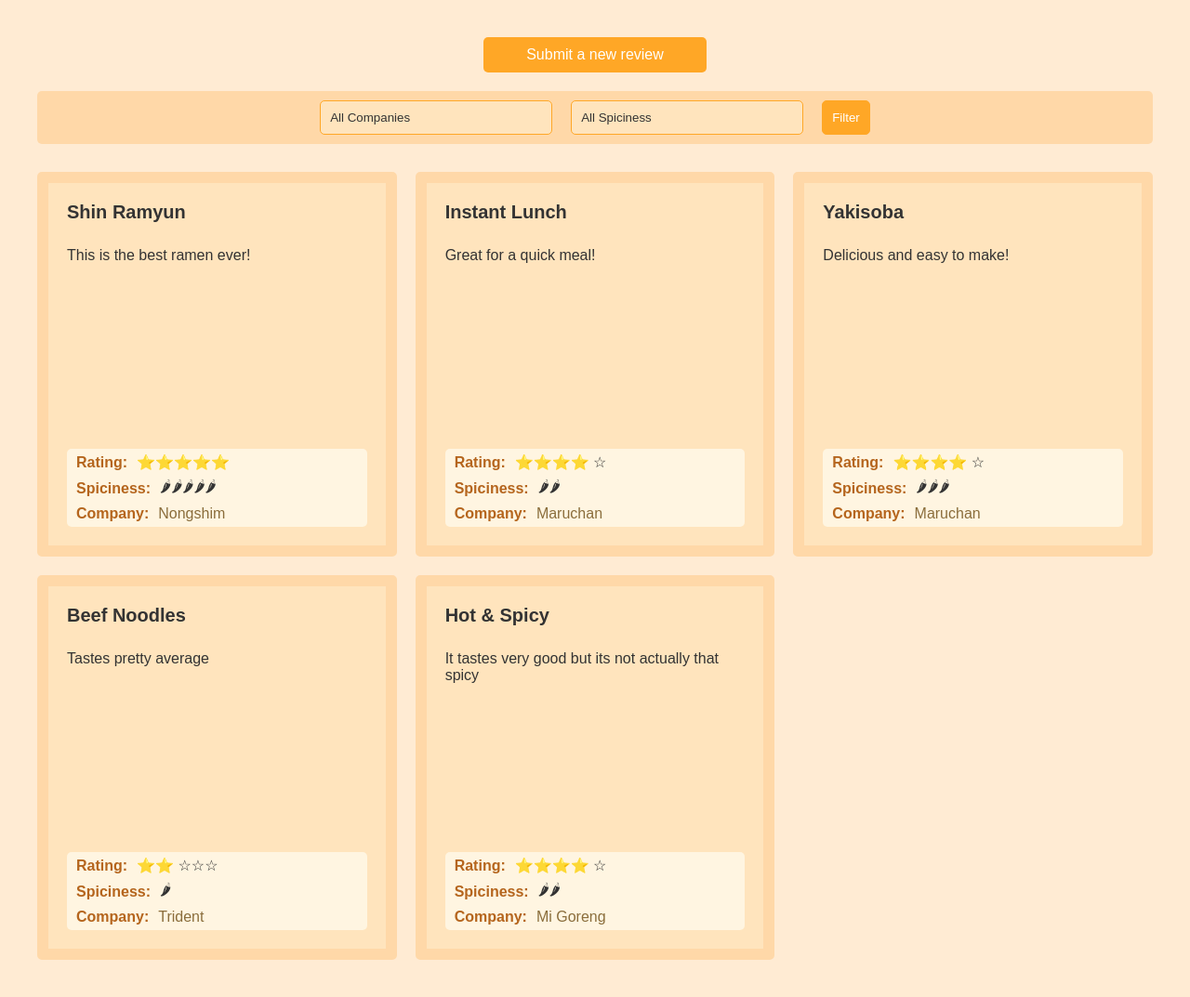
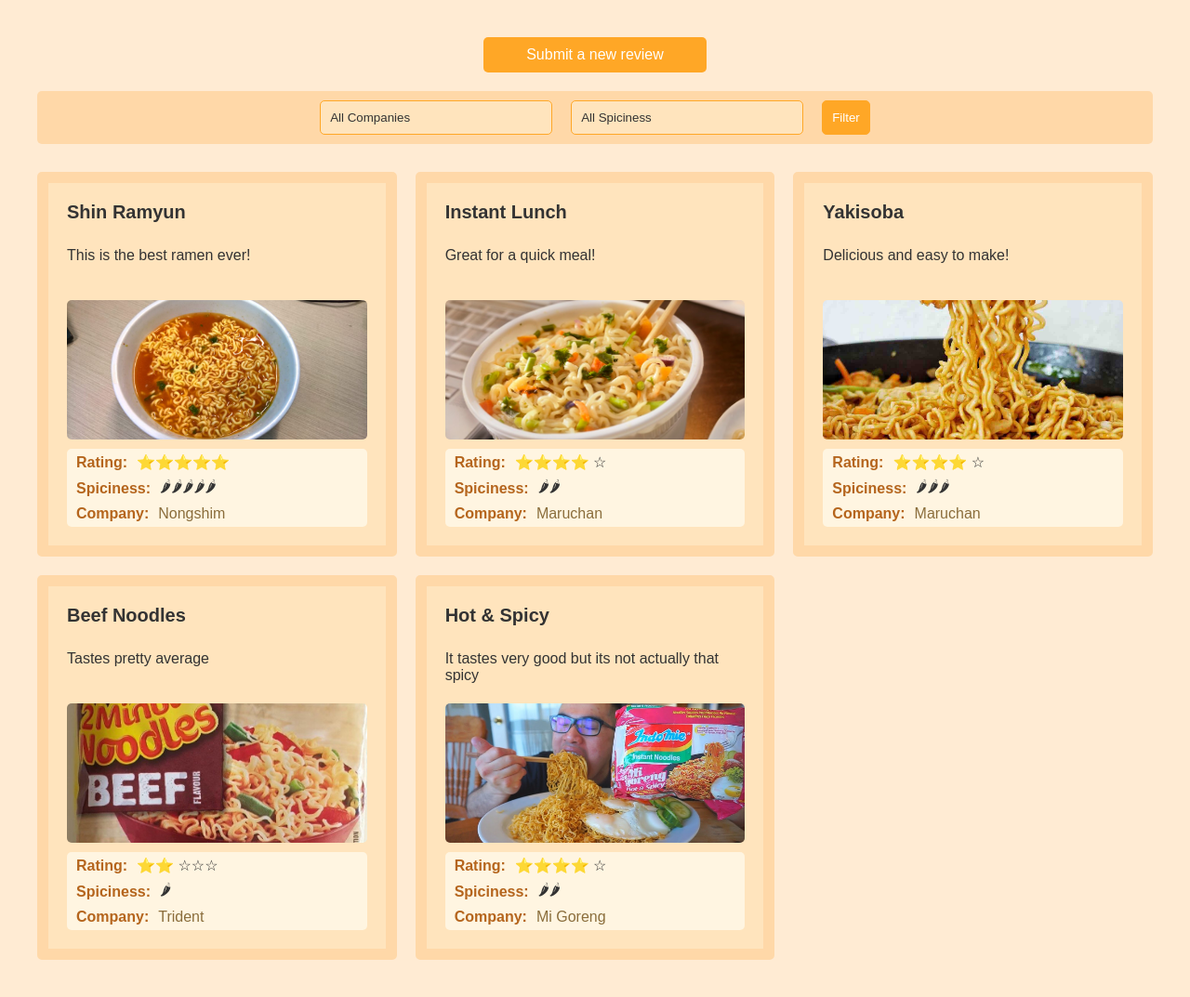
Before and after one commit to IsAmDead/NoodleWeb_Project, a Flask app: page / in a window 1280 px wide. Shown: the whole page at 93% size. Run offline with Flask 3, Linux system fonts and the light colour scheme.

Commit message:
display review images implementation

```diff
--- a/app/models.py
+++ b/app/models.py
@@ -2,6 +2,7 @@ from app.app import db
 
 class Noodle(db.Model):
     id = db.Column(db.Integer, primary_key=True)
+    image = db.Column(db.String(1000))
     name = db.Column(db.String(100), nullable=False)
     review = db.Column(db.String(200), nullable=False)
     rating = db.Column(db.Integer, nullable=False)
--- a/app/static/css/style.css
+++ b/app/static/css/style.css
@@ -310,3 +310,11 @@ input[type="submit"]:hover {
     background-color: #FFD8A8;
     color: #333;
 }
+
+.noodle-image {
+    width: 100%;
+    max-height: 150px;
+    object-fit: cover;
+    margin-bottom: 10px;
+    border-radius: 5px;
+}
--- a/app/templates/index.html
+++ b/app/templates/index.html
@@ -36,6 +36,7 @@
                 <div class="review-card">
                     <h3 class="noodle-name">{{ noodle.name }}</h3>
                     <p class="noodle-review">{{ noodle.review }}</p>
+                    <img src="{{ url_for('static', filename='images/' + noodle.image) }}" alt="{{ noodle.name }}" class="noodle-image"> <!-- This line adds the image -->
                     <div class="review-card-bottom">
                         <div class="noodle-rating">
                             <span class="label">Rating:</span>
```
Also changed, not shown: app/static/images/Beef_Noodles.jpg (renamed from app/static/css/images/Beef_Noodles.jpg), app/static/images/Hot_Spicy.jpg (renamed from app/static/css/images/Hot_Spicy.jpg), app/static/images/Instant_Lunch.jpg (renamed from app/static/css/images/Instant_Lunch.jpg), app/static/images/Shin_Ramyun.jpg (renamed from app/static/css/images/Shin_Ramyun.jpg), app/static/images/Yakisoba.jpg (renamed from app/static/css/images/Yakisoba.jpg), instance/database.db.
